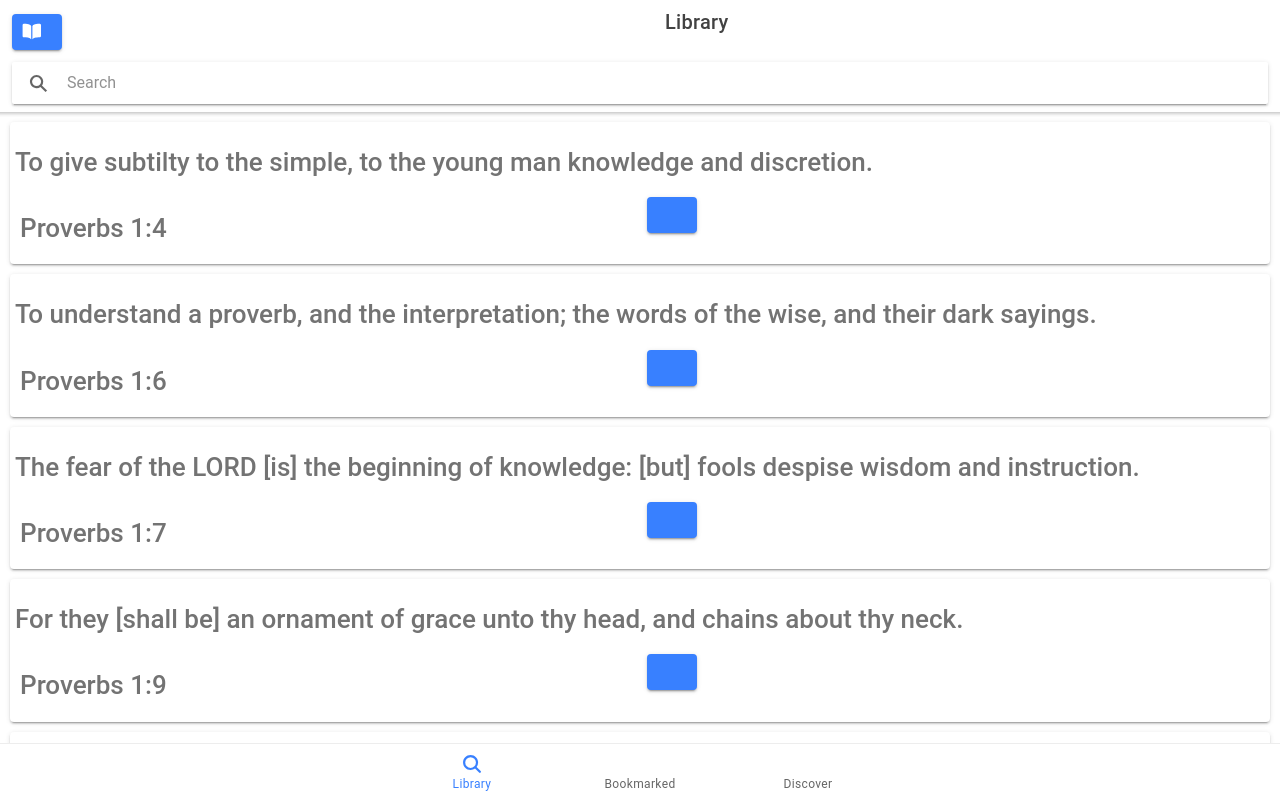
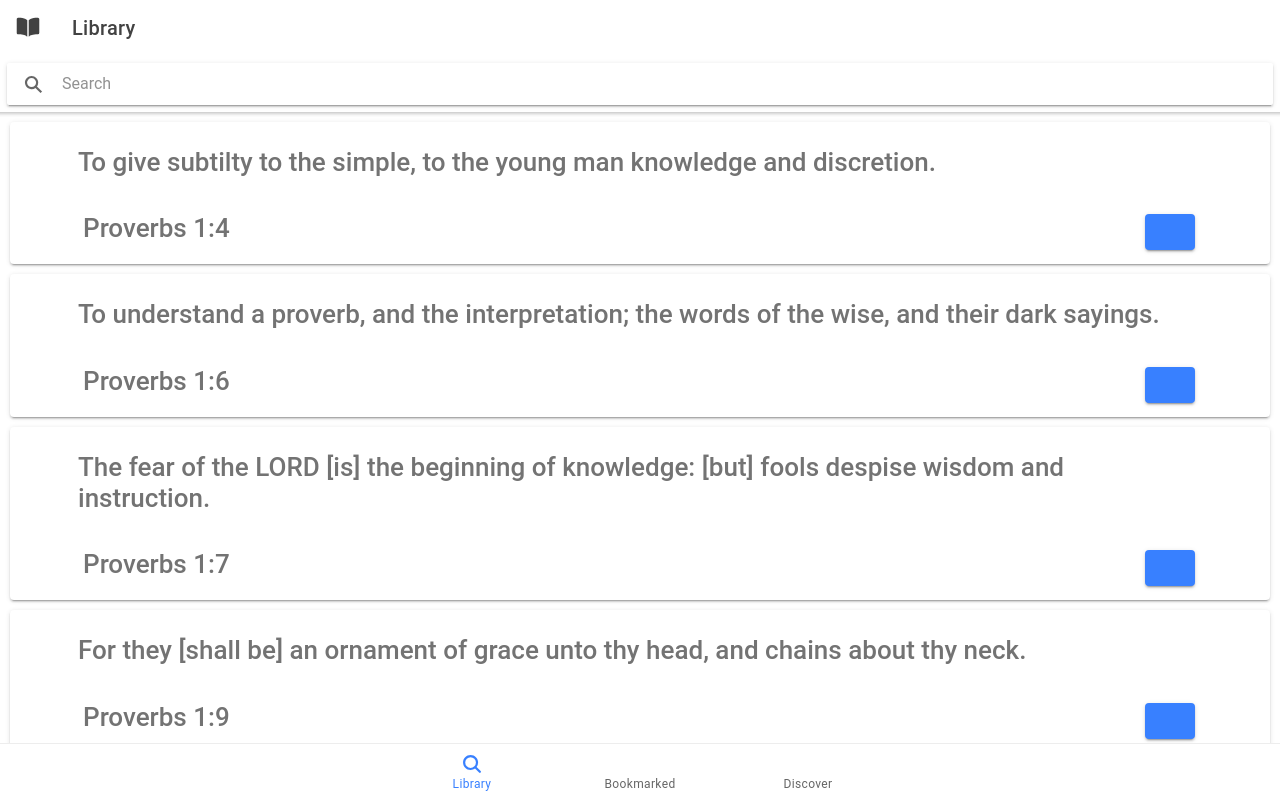
Before and after one commit to willie-shen/ProverbsBox, a React (Create React App) app in the folder proverb-box-master/: page /library in a window 1280 px wide. Built offline with nearby package versions, Linux system fonts and the light colour scheme.

Commit message:
restyled library and proverbs

```diff
--- a/proverb-box-master/package.json
+++ b/proverb-box-master/package.json
@@ -12,6 +12,7 @@
     "@types/react-router": "^5.1.1",
     "@types/react-router-dom": "^5.1.0",
     "ionicons": "^4.6.3",
+    "node-sass": "^4.13.0",
     "react": "^16.10.2",
     "react-dom": "^16.10.2",
     "react-router": "^5.1.0",
--- /dev/null
+++ b/proverb-box-master/src/components/Proverb.scss
@@ -0,0 +1,16 @@
+#proverb {
+
+  ion-grid {
+    width: 90%;
+
+    ion-row {
+      justify-content: space-between;
+    }
+  }
+
+  #buttons {
+    display: flex;
+    align-self: end;
+    justify-content: flex-end;
+  }
+}
--- a/proverb-box-master/src/components/Proverb.tsx
+++ b/proverb-box-master/src/components/Proverb.tsx
@@ -14,30 +14,14 @@ import {
 import React from 'react';
 import CSS from 'csstype'
 
+// Styles
+import "./Proverb.scss"
+
+// Icons
 import { heartEmpty } from 'ionicons/icons';
 
 import data from '../data/Proverbs.json';
 import {IProverb} from './ProverbInterface'
-
-var ID = 1;
-
-const words = (data);
-//https://aboutreact.com/react-native-global-scope-variables/
-export let verses = words['verses'].map((word) => {
-  //console.log(word.text)
-  let verse: IProverb = {
-  Content : word.text,
-  Chapter : word.chapter,
-  Verse : word.verse,
-  Saved : false,
-  ID : ID++
-
- }
-
- return verse;
-}
- );
-
 
 type ProverbProp ={
   Proverb: IProverb,
@@ -69,7 +53,7 @@ class Proverb extends React.Component<ProverbProp, ProverbState> {
   render() {
 
     return (
-        <IonCard>
+        <IonCard id={"proverb"}>
           <IonGrid>
             <IonRow>
               <h1>
@@ -84,9 +68,9 @@ class Proverb extends React.Component<ProverbProp, ProverbState> {
                 </h1>
               </IonCol>
 
-              <IonCol>
+              <IonCol id = {"buttons"}>
                 <IonButton>
-                  <IonIcon slot = "start" icon = {heartEmpty} />
+                  <IonIcon icon = {heartEmpty} />
                 </IonButton>
               </IonCol>
 
--- a/proverb-box-master/src/pages/Discover.tsx
+++ b/proverb-box-master/src/pages/Discover.tsx
@@ -1,7 +1,7 @@
 import React from 'react';
 import {IonFabButton, IonButton, IonIcon, IonHeader, IonToolbar, IonPage, IonTitle, IonContent, IonFab } from '@ionic/react';
 
-import {verses, Proverb} from '../components/Proverb'
+import {Proverb} from '../components/Proverb'
 
 
 const Discover: React.FC = () => {
@@ -13,8 +13,8 @@ const Discover: React.FC = () => {
         </IonToolbar>
       </IonHeader>
 
-      <Proverb Proverb = {verses[0]}>
-      </Proverb>
+        {/*<Proverb Proverb = {null}>
+      </Proverb>*/}
 
       <IonFab vertical = "bottom" horizontal = "start">
           <IonFabButton>
--- a/proverb-box-master/src/pages/Library.tsx
+++ b/proverb-box-master/src/pages/Library.tsx
@@ -19,7 +19,7 @@ import {
   IonToolbar,
   IonSearchbar,
   IonCol,
-  IonButton
+  IonButton, IonButtons
 } from '@ionic/react';
 import { book, build, colorFill, grid } from 'ionicons/icons';
 import React, {useState} from 'react';
@@ -46,24 +46,18 @@ const Library: React.FC<ILibraryProps> = (props: ILibraryProps) => {
      </IonPopover>
       <IonHeader>
 
-        <IonToolbar>
-          <IonGrid>
-            <IonRow>
-              <IonCol>
+          <IonToolbar>
+              <IonButtons slot={"start"}>
                 <IonButton onClick={() => setShowPopover(true)}>
-                  <IonIcon slot = "start" icon = {book} />
+                  <IonIcon slot = "icon-only" icon = {book} />
                 </IonButton>
-              </IonCol>
-              <IonCol>
-                <IonTitle>Library</IonTitle>
-              </IonCol>
-            </IonRow>
-           <IonRow>
-             <IonSearchbar></IonSearchbar>
-           </IonRow>
-         </IonGrid>
+              </IonButtons>
 
-        </IonToolbar>
+              <IonTitle>Library</IonTitle>
+          </IonToolbar>
+          <IonToolbar>
+            <IonSearchbar></IonSearchbar>
+          </IonToolbar>
       </IonHeader>
       <IonContent>
         {proverbDisplay}
```
Also changed, not shown: 1 other file (tests, documents, lock files or other folders).
